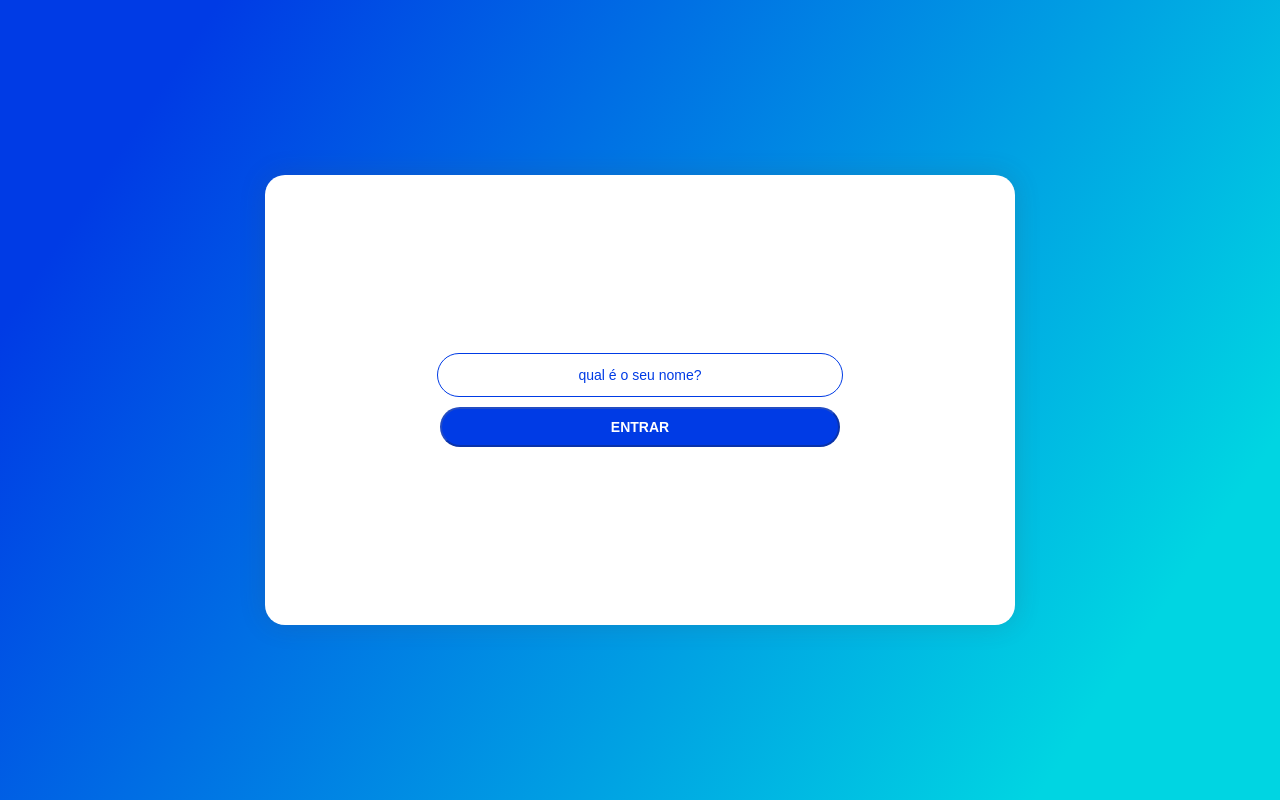
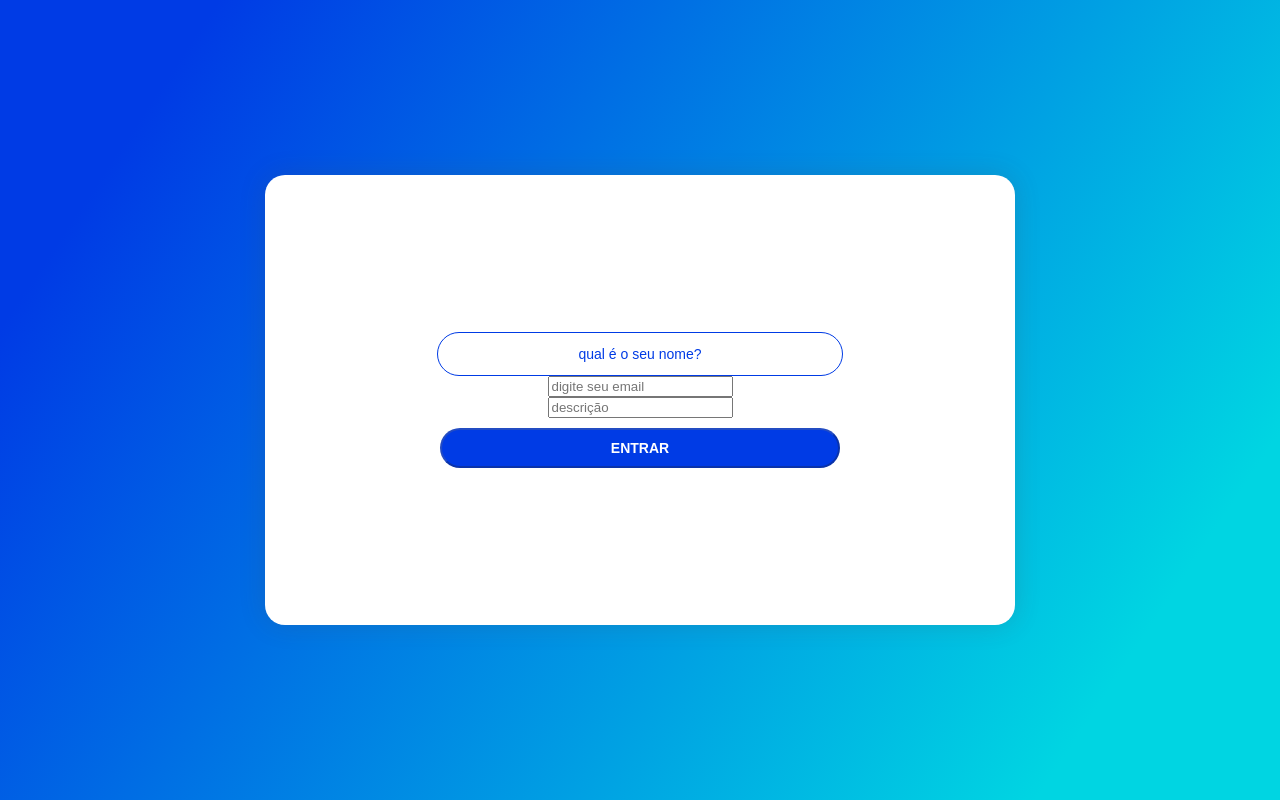
Before and after one commit to thainaabrantes/trybetunes, a React (Create React App) app: page / in a window 1280 px wide. Built offline with nearby package versions, Linux system fonts and the light colour scheme.

Commit message:
Cria a exibição do perfil

```diff
--- a/src/pages/Login.jsx
+++ b/src/pages/Login.jsx
@@ -3,10 +3,13 @@ import { Redirect } from 'react-router';
 import Loading from '../components/Loading';
 import { createUser } from '../services/userAPI';
 import './Login.css';
+import image from '../assets/perfil.png';
 
 class Login extends Component {
   state = {
     loginName: '',
+    loginEmail: '',
+    loginDescription: '',
     isLoginButtonDisabled: true,
     isLoading: false,
     logged: false,
@@ -32,11 +35,16 @@ class Login extends Component {
 
   handleSubmit = (event) => {
     event.preventDefault();
-    const { loginName } = this.state;
+    const { loginName, loginEmail, loginDescription } = this.state;
     this.setState(
       { isLoading: true },
       async () => {
-        await createUser({ name: loginName });
+        await createUser({
+          name: loginName,
+          email: loginEmail,
+          description: loginDescription,
+          image,
+        });
         this.setState({
           isLoading: false,
           logged: true,
@@ -48,6 +56,8 @@ class Login extends Component {
   render() {
     const {
       loginName,
+      loginEmail,
+      loginDescription,
       isLoginButtonDisabled,
       isLoading,
       logged,
@@ -69,6 +79,24 @@ class Login extends Component {
                   onChange={ ({ target }) => this.onInputChange(target) }
                   placeholder="qual é o seu nome?"
                 />
+                <input
+                  className="login-email-input"
+                  data-testid="login-email-input"
+                  type="email"
+                  name="loginEmail"
+                  value={ loginEmail }
+                  onChange={ ({ target }) => this.onInputChange(target) }
+                  placeholder="digite seu email"
+                />
+                <input
+                  className="login-description-input"
+                  data-testid="login-description-input"
+                  type="text"
+                  name="loginDescription"
+                  value={ loginDescription }
+                  onChange={ ({ target }) => this.onInputChange(target) }
+                  placeholder="descrição"
+                />
                 <button
                   className="login-submit-button"
                   data-testid="login-submit-button"
--- a/src/pages/Profile.jsx
+++ b/src/pages/Profile.jsx
@@ -1,12 +1,56 @@
 import React, { Component } from 'react';
+import { Link } from 'react-router-dom';
 import Header from '../components/Header';
+import { getUser } from '../services/userAPI';
+import Loading from '../components/Loading';
 
 class Profile extends Component {
+  state = {
+    infoUser: [],
+    isLoading: false,
+  };
+
+  async componentDidMount() {
+    this.setState({ isLoading: true });
+    const response = await getUser();
+    this.setState({
+      infoUser: response,
+      isLoading: false,
+    });
+  }
+
   render() {
+    const { isLoading, infoUser } = this.state;
     return (
       <div data-testid="page-profile">
         <Header />
-        Profile
+        {
+          isLoading ? <Loading />
+            : (
+              <section>
+                <img
+                  data-testid="profile-image"
+                  src={ infoUser.image }
+                  alt="Foto perfil"
+                />
+                <Link to="/profile/edit">
+                  Editar perfil
+                </Link>
+                <h3>Nome</h3>
+                <p>
+                  { infoUser.name }
+                </p>
+                <h3>Email</h3>
+                <p>
+                  { infoUser.email }
+                </p>
+                <h3>Descrição</h3>
+                <p>
+                  { infoUser.description }
+                </p>
+              </section>
+            )
+        }
       </div>
     );
   }
```
Also changed, not shown: src/assets/perfil.png (added).
